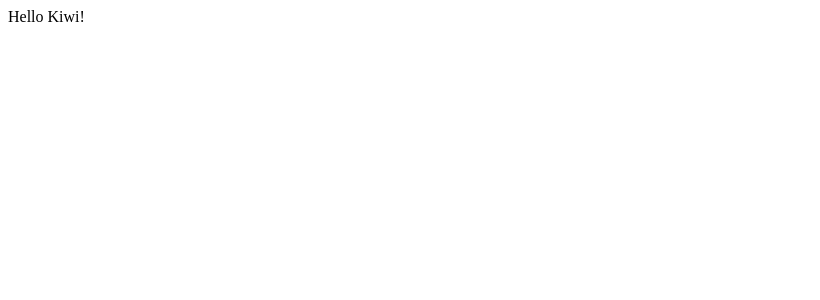
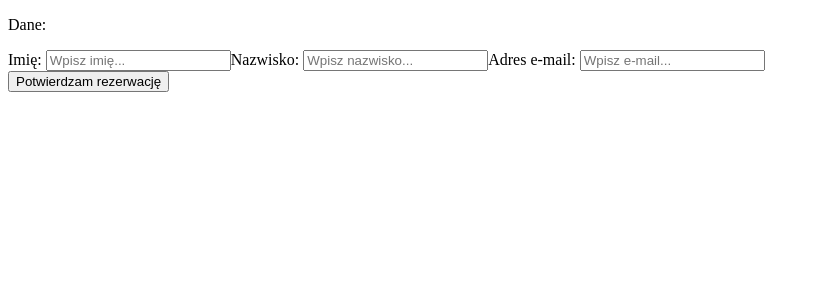
Before and after one commit to codersCampKiwiTeam/Cinema-App, a React (Create React App) app: page / in a window 1280 px wide. Shown: the top 300 px of the page, without its empty margins (0-820 px from the left). Built offline with nearby package versions, Linux system fonts and the light colour scheme.

Commit message:
First test of reservation button

```diff
--- a/package.json
+++ b/package.json
@@ -5,6 +5,7 @@
   "dependencies": {
     "react": "^16.9.0",
     "react-dom": "^16.9.0",
+    "react-router-dom": "^5.1.1",
     "react-scripts": "3.1.2"
   },
   "scripts": {
--- /dev/null
+++ b/src/components/App.js
@@ -0,0 +1,14 @@
+import React from 'react';
+import PersonalInfo from './PersonalInfo';
+import ReservationButton from './ReservationButton';
+
+const App = () => {
+    return (
+        <div>
+            <PersonalInfo />
+            <ReservationButton />
+        </div>
+    );
+};
+
+export default App;
--- /dev/null
+++ b/src/components/PersonalInfo.js
@@ -0,0 +1,25 @@
+import React from 'react';
+
+class PersonalInfo extends React.Component {
+    render() {
+        return (
+            <div className="PersonalInfo">
+                <p>Dane:</p>
+                <form>
+                    <label for="firstname">Imię: </label>
+                    <input id="firstname" type="text" placeholder="Wpisz imię..."/>
+                    <label for="lastname">Nazwisko: </label>
+                    <input id="lastname" type="text" placeholder="Wpisz nazwisko..."/>
+                    <label for="email">Adres e-mail: </label>
+                    <input id="email" type="text" placeholder="Wpisz e-mail..."/>
+                </form>
+            </div>
+        );
+    }
+};
+
+// const firstname = document.getElementById('firstname').value;
+// const lastname = document.getElementById('lastname').value;
+// const email = document.getElementById('email').value;
+
+export default PersonalInfo;
--- /dev/null
+++ b/src/components/ReservationButton.js
@@ -0,0 +1,14 @@
+import React from 'react';
+import PersonalInfo from './PersonalInfo';
+
+class ReservationButton extends React.Component {
+    render() {
+        return (
+            <div>
+                <button id="reserved" type="submit">Potwierdzam rezerwację</button>
+            </div>
+        );
+    }
+};
+
+export default ReservationButton;
--- a/src/index.js
+++ b/src/index.js
@@ -1,8 +1,5 @@
 import React from 'react';
 import ReactDOM from 'react-dom';
-
-const App = () => {
-    return <div>Hello Kiwi!</div>;
-};
+import App from './components/App';
 
 ReactDOM.render(<App/>, document.querySelector('#root'));
```
Also changed, not shown: 1 other file (tests, documents, lock files or other folders).
